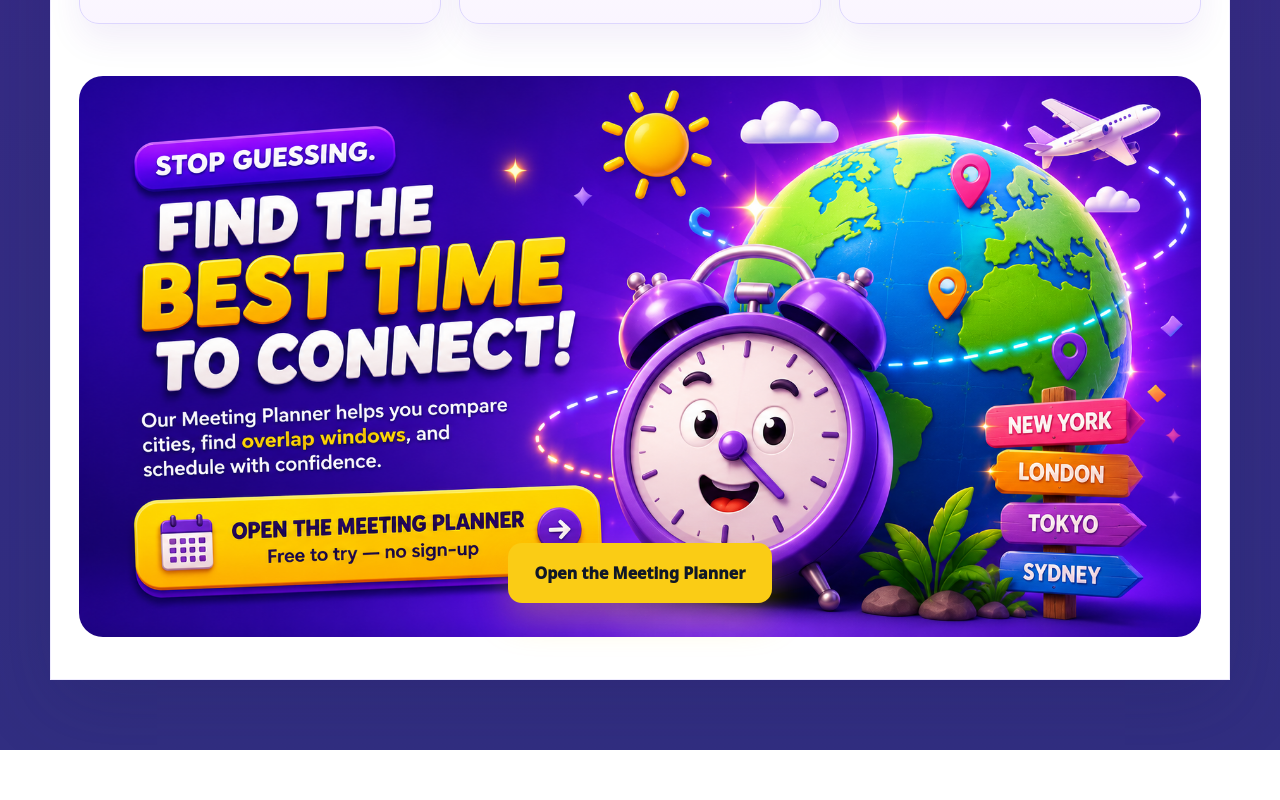
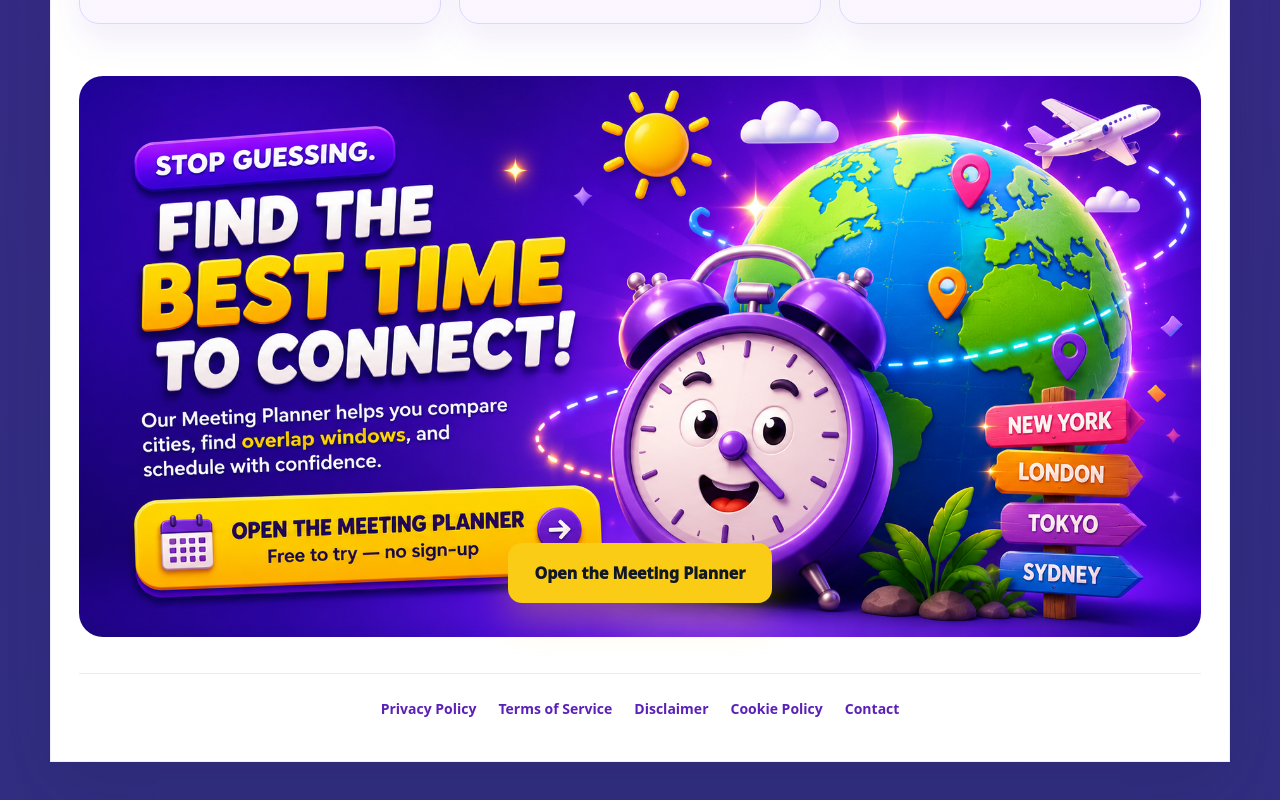
Before and after one commit to techtalk1282/Best-Meeting-Time, a Next.js app: page /fun-facts-about-time-zones in a window 1280 px wide. Shown: the part 3691-4491 px from the top of the page. Before the commit the page ends 4441 px from the top, so only its background shows below. Built offline with nearby package versions, Linux system fonts and the light colour scheme.

Commit message:
Add standard legal footer to fun facts page
Added a footer section with links to privacy policy, terms of service, disclaimer, cookie policy, and contact.

```diff
--- a/app/fun-facts-about-time-zones/page.tsx
+++ b/app/fun-facts-about-time-zones/page.tsx
@@ -282,7 +282,15 @@ export default function FunFactsAboutTimeZonesPage() {
               Open the Meeting Planner
             </a>
           </div>
-        </section>
+       </section>
+
+        <footer className="standard-footer">
+          <a href="/privacy-policy">Privacy Policy</a>
+          <a href="/terms-of-service">Terms of Service</a>
+          <a href="/disclaimer">Disclaimer</a>
+          <a href="/cookie-policy">Cookie Policy</a>
+          <a href="/contact">Contact</a>
+        </footer>
       </section>
 
       <style>{`
@@ -652,7 +660,23 @@ export default function FunFactsAboutTimeZonesPage() {
           border-radius: 14px;
           box-shadow: 0 16px 36px rgba(250,204,21,0.28);
         }
+ .standard-footer {
+          border-top: 1px solid #ede9fe;
+          margin: 36px 10px 0;
+          padding: 24px 10px 0;
+          display: flex;
+          justify-content: center;
+          gap: 22px;
+          flex-wrap: wrap;
+          text-align: center;
+        }
 
+        .standard-footer a {
+          color: #5b21b6;
+          font-size: 14px;
+          font-weight: 900;
+          text-decoration: none;
+        }
         @media (max-width: 900px) {
           .site-header {
             flex-wrap: wrap;
```
